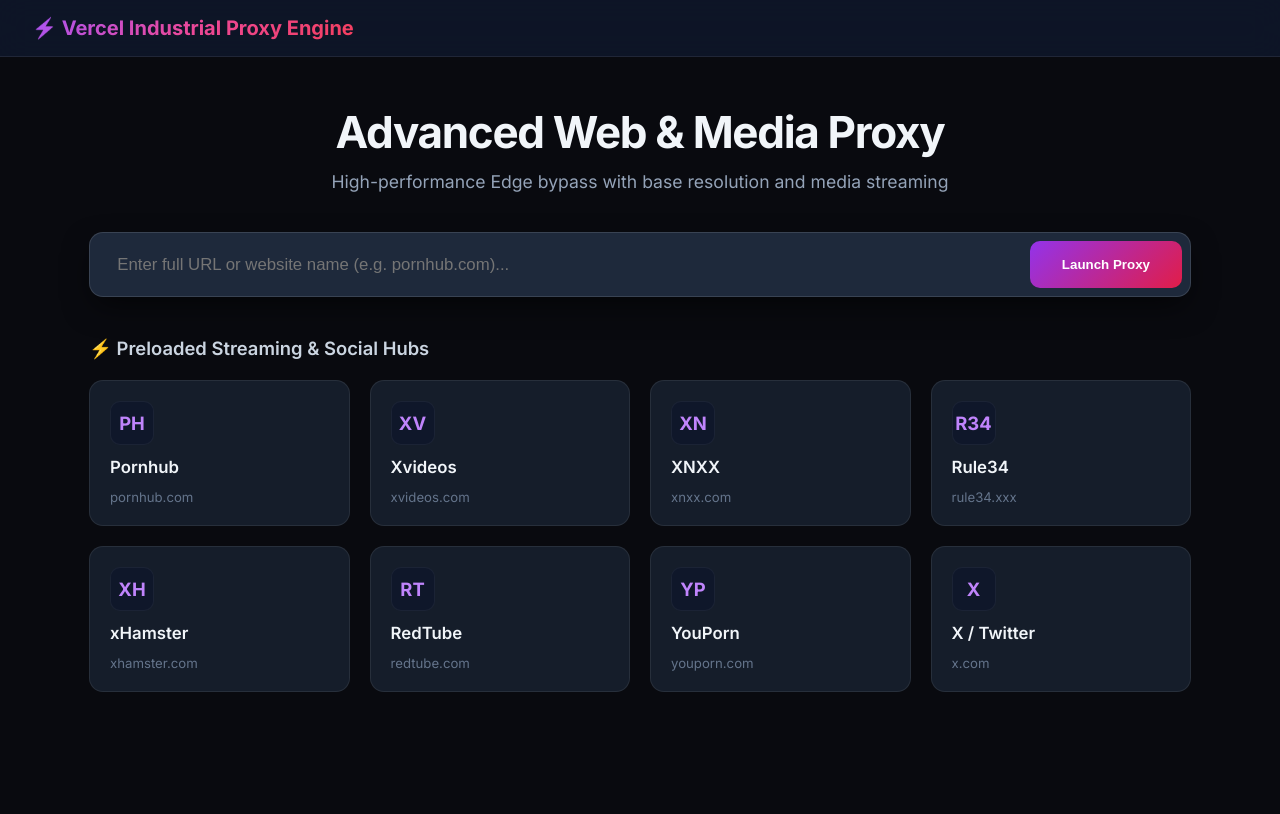
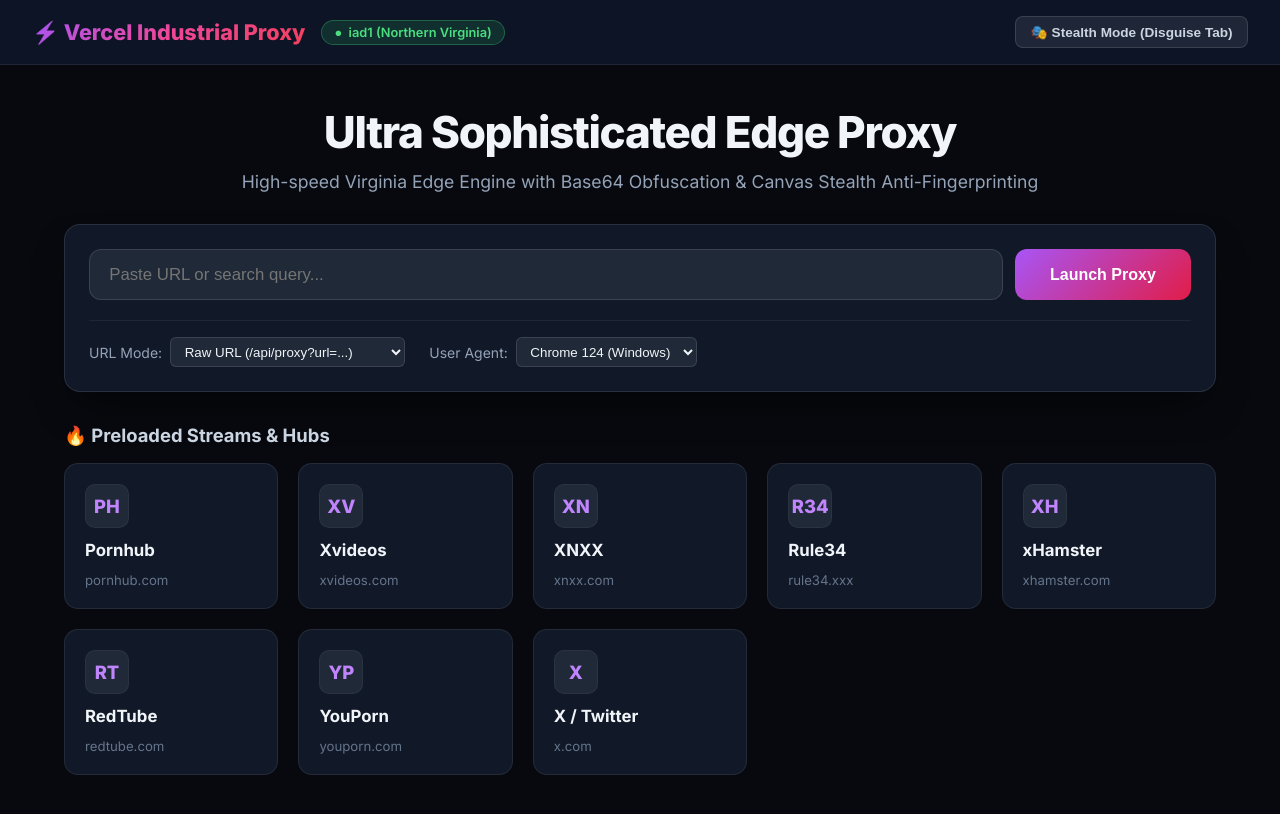
Before and after one commit to bIowed/meowwwwwww, a website: page public/index.html in a window 1280 px wide. Drawn offline with Linux system fonts and the light colour scheme.

Commit message:
Sophisticated Upgrade: iad1 Virginia serverless region, Base64 URL encryption, stealth tab disguise mode, canvas anti-fingerprinting

```diff
--- a/public/index.html
+++ b/public/index.html
@@ -3,15 +3,16 @@
 <head>
   <meta charset="UTF-8">
   <meta name="viewport" content="width=device-width, initial-scale=1.0">
-  <title>Vercel Industrial Web Proxy</title>
+  <title>Vercel Stealth Edge Proxy (iad1 - Virginia)</title>
+  <link id="favicon" rel="icon" href="https://vercel.com/favicon.ico">
   <link rel="preconnect" href="https://fonts.googleapis.com">
   <link rel="preconnect" href="https://fonts.gstatic.com" crossorigin>
-  <link href="https://fonts.googleapis.com/css2?family=Inter:wght@300;400;600;700&display=swap" rel="stylesheet">
+  <link href="https://fonts.googleapis.com/css2?family=Inter:wght@300;400;500;600;700;800&display=swap" rel="stylesheet">
   <style>
     * { box-sizing: border-box; margin: 0; padding: 0; }
     body {
       font-family: 'Inter', sans-serif;
-      background: #090a0f;
+      background: #07090e;
       color: #f1f5f9;
       min-height: 100vh;
       display: flex;
@@ -26,25 +27,59 @@
       align-items: center;
       justify-content: space-between;
     }
+    .logo-group {
+      display: flex;
+      align-items: center;
+      gap: 1rem;
+    }
     .logo {
-      font-weight: 700;
-      font-size: 1.25rem;
+      font-weight: 800;
+      font-size: 1.35rem;
       background: linear-gradient(135deg, #a855f7, #ec4899, #f43f5e);
       -webkit-background-clip: text;
       -webkit-text-fill-color: transparent;
+    }
+    .region-badge {
+      background: rgba(34, 197, 94, 0.15);
+      color: #4ade80;
+      border: 1px solid rgba(74, 222, 128, 0.3);
+      padding: 0.25rem 0.75rem;
+      border-radius: 9999px;
+      font-size: 0.8rem;
+      font-weight: 600;
       display: flex;
       align-items: center;
-      gap: 0.5rem;
+      gap: 0.4rem;
+    }
+    .header-actions {
+      display: flex;
+      align-items: center;
+      gap: 0.75rem;
+    }
+    .btn-stealth {
+      background: rgba(255, 255, 255, 0.08);
+      color: #cbd5e1;
+      border: 1px solid rgba(255, 255, 255, 0.12);
+      padding: 0.45rem 0.9rem;
+      border-radius: 8px;
+      font-size: 0.85rem;
+      font-weight: 600;
+      cursor: pointer;
+      transition: all 0.2s ease;
+    }
+    .btn-stealth:hover {
+      background: rgba(255, 255, 255, 0.15);
+      color: #fff;
     }
     .main-container {
       flex: 1;
-      max-width: 1150px;
+      max-width: 1200px;
       margin: 0 auto;
       width: 100%;
-      padding: 3rem 1.5rem;
+      padding: 2.5rem 1.5rem;
       display: flex;
       flex-direction: column;
-      gap: 2.5rem;
+      gap: 2rem;
     }
     .hero {
       text-align: center;
@@ -54,52 +89,85 @@
     }
     .hero h1 {
       font-size: 2.75rem;
-      font-weight: 700;
+      font-weight: 800;
       letter-spacing: -0.03em;
     }
     .hero p {
       color: #94a3b8;
       font-size: 1.1rem;
     }
+    .proxy-controls-card {
+      background: #111827;
+      border: 1px solid rgba(255, 255, 255, 0.1);
+      border-radius: 16px;
+      padding: 1.5rem;
+      display: flex;
+      flex-direction: column;
+      gap: 1.25rem;
+      box-shadow: 0 20px 40px -15px rgba(0, 0, 0, 0.7);
+    }
     .search-box {
       display: flex;
       gap: 0.75rem;
-      background: #1e293b;
-      padding: 0.5rem;
-      border-radius: 14px;
-      border: 1px solid rgba(255, 255, 255, 0.12);
-      box-shadow: 0 12px 30px -5px rgba(0, 0, 0, 0.6);
     }
     .search-box input {
       flex: 1;
-      background: transparent;
-      border: none;
-      outline: none;
-      padding: 0.85rem 1.2rem;
+      background: #1f2937;
+      border: 1px solid rgba(255, 255, 255, 0.12);
+      padding: 0.9rem 1.2rem;
+      border-radius: 12px;
       color: #fff;
       font-size: 1.05rem;
+      outline: none;
+    }
+    .search-box input:focus {
+      border-color: #a855f7;
     }
     .search-box button {
-      background: linear-gradient(135deg, #9333ea, #e11d48);
+      background: linear-gradient(135deg, #a855f7, #e11d48);
       color: #fff;
       border: none;
-      outline: none;
-      padding: 0.85rem 2rem;
-      border-radius: 10px;
-      font-weight: 600;
+      padding: 0.9rem 2.2rem;
+      border-radius: 12px;
+      font-weight: 700;
+      font-size: 1rem;
       cursor: pointer;
       transition: all 0.2s ease;
     }
     .search-box button:hover {
       opacity: 0.95;
       transform: translateY(-1px);
-      box-shadow: 0 4px 15px rgba(147, 51, 234, 0.4);
+      box-shadow: 0 8px 20px rgba(168, 85, 247, 0.4);
+    }
+    .options-row {
+      display: flex;
+      flex-wrap: wrap;
+      gap: 1.5rem;
+      align-items: center;
+      font-size: 0.875rem;
+      color: #94a3b8;
+      border-top: 1px solid rgba(255, 255, 255, 0.06);
+      padding-top: 1rem;
+    }
+    .option-item {
+      display: flex;
+      align-items: center;
+      gap: 0.5rem;
+    }
+    .option-item select, .option-item input[type="checkbox"] {
+      background: #1f2937;
+      color: #f1f5f9;
+      border: 1px solid rgba(255, 255, 255, 0.12);
+      padding: 0.35rem 0.6rem;
+      border-radius: 6px;
+      outline: none;
+      cursor: pointer;
     }
     .section-title {
       font-size: 1.15rem;
-      font-weight: 600;
+      font-weight: 700;
       color: #cbd5e1;
-      margin-bottom: 1.25rem;
+      margin-bottom: 1rem;
       display: flex;
       align-items: center;
       gap: 0.5rem;
@@ -110,7 +178,7 @@
       gap: 1.25rem;
     }
     .card {
-      background: #151d2a;
+      background: #111827;
       border: 1px solid rgba(255, 255, 255, 0.08);
       border-radius: 14px;
       padding: 1.25rem;
@@ -119,8 +187,7 @@
       gap: 0.75rem;
       cursor: pointer;
       transition: all 0.25s ease;
-      text-decoration: none;
-      color: inherit;
+      position: relative;
     }
     .card:hover {
       transform: translateY(-4px);
@@ -131,17 +198,17 @@
       width: 44px;
       height: 44px;
       border-radius: 10px;
-      background: #0f172a;
+      background: #1f2937;
       display: flex;
       align-items: center;
       justify-content: center;
-      font-weight: 700;
+      font-weight: 800;
       font-size: 1.15rem;
       color: #c084fc;
       border: 1px solid rgba(255, 255, 255, 0.05);
     }
     .card-name {
-      font-weight: 600;
+      font-weight: 700;
       font-size: 1.05rem;
     }
     .card-url {
@@ -161,15 +228,15 @@
       padding: 0.75rem 1.5rem;
       display: flex;
       align-items: center;
-      gap: 1rem;
+      gap: 0.75rem;
       border-bottom: 1px solid rgba(255, 255, 255, 0.1);
     }
     .viewer-bar input {
       flex: 1;
       background: #1e293b;
-      border: 1px solid rgba(255, 255, 255, 0.1);
+      border: 1px solid rgba(255, 255, 255, 0.12);
       padding: 0.5rem 1rem;
-      border-radius: 6px;
+      border-radius: 8px;
       color: #fff;
       font-size: 0.9rem;
     }
@@ -177,20 +244,21 @@
       background: #334155;
       color: #fff;
       border: none;
-      padding: 0.5rem 1.25rem;
-      border-radius: 6px;
+      padding: 0.5rem 1rem;
+      border-radius: 8px;
       cursor: pointer;
       font-weight: 600;
+      font-size: 0.875rem;
       transition: background 0.2s;
     }
     .viewer-bar button:hover {
       background: #475569;
     }
     .viewer-bar button.close-btn {
-      background: #e11d48;
+      background: #ef4444;
     }
     .viewer-bar button.close-btn:hover {
-      background: #be123c;
+      background: #dc2626;
     }
     iframe {
       flex: 1;
@@ -202,24 +270,49 @@
 </head>
 <body>
   <header>
-    <div class="logo">
-      <span>⚡ Vercel Industrial Proxy Engine</span>
+    <div class="logo-group">
+      <div class="logo">⚡ Vercel Industrial Proxy</div>
+      <div class="region-badge">
+        <span>●</span> iad1 (Northern Virginia)
+      </div>
+    </div>
+    <div class="header-actions">
+      <button class="btn-stealth" onclick="toggleStealthDisguise()">🎭 Stealth Mode (Disguise Tab)</button>
     </div>
   </header>
 
   <main class="main-container">
     <div class="hero">
-      <h1>Advanced Web & Media Proxy</h1>
-      <p>High-performance Edge bypass with base resolution and media streaming</p>
+      <h1>Ultra Sophisticated Edge Proxy</h1>
+      <p>High-speed Virginia Edge Engine with Base64 Obfuscation & Canvas Stealth Anti-Fingerprinting</p>
     </div>
 
-    <form class="search-box" id="proxy-form">
-      <input type="text" id="target-input" placeholder="Enter full URL or website name (e.g. pornhub.com)..." required />
-      <button type="submit">Launch Proxy</button>
-    </form>
+    <div class="proxy-controls-card">
+      <form class="search-box" id="proxy-form">
+        <input type="text" id="target-input" placeholder="Paste URL or search query..." required />
+        <button type="submit">Launch Proxy</button>
+      </form>
+      <div class="options-row">
+        <div class="option-item">
+          <label for="enc-mode">URL Mode:</label>
+          <select id="enc-mode">
+            <option value="raw">Raw URL (/api/proxy?url=...)</option>
+            <option value="b64">Base64 Obfuscated (?b64url=...)</option>
+          </select>
+        </div>
+        <div class="option-item">
+          <label for="ua-select">User Agent:</label>
+          <select id="ua-select">
+            <option value="desktop">Chrome 124 (Windows)</option>
+            <option value="iphone">Safari (iPhone iOS 17)</option>
+            <option value="firefox">Firefox 125 (Linux)</option>
+          </select>
+        </div>
+      </div>
+    </div>
 
     <div>
-      <div class="section-title">⚡ Preloaded Streaming & Social Hubs</div>
+      <div class="section-title">🔥 Preloaded Streams & Hubs</div>
       <div class="grid">
         <div class="card" onclick="launchProxy('https://pornhub.com')">
           <div class="card-icon">PH</div>
@@ -267,7 +360,8 @@
 
   <div class="viewer-modal" id="viewer">
     <div class="viewer-bar">
-      <button onclick="closeViewer()" class="close-btn">Close Viewer</button>
+      <button onclick="closeViewer()" class="close-btn">Exit</button>
+      <button onclick="reloadViewer()">↻ Reload</button>
       <input type="text" id="viewer-url" placeholder="Navigate URL..." />
       <button onclick="navigateViewer()">Go</button>
       <button onclick="openTab()">New Tab</button>
@@ -281,16 +375,44 @@
     const viewer = document.getElementById('viewer');
     const iframe = document.getElementById('proxy-frame');
     const viewerUrl = document.getElementById('viewer-url');
+    const encMode = document.getElementById('enc-mode');
+
+    let stealthActive = false;
+
+    function toggleStealthDisguise() {
+      if (!stealthActive) {
+        document.title = 'Google Docs';
+        document.getElementById('favicon').href = 'https://ssl.gstatic.com/docs/documents/images/kix-favicon7.ico';
+        stealthActive = true;
+        alert('Stealth Mode Enabled: Tab disguised as Google Docs');
+      } else {
+        document.title = 'Vercel Stealth Edge Proxy (iad1 - Virginia)';
+        document.getElementById('favicon').href = 'https://vercel.com/favicon.ico';
+        stealthActive = false;
+      }
+    }
 
     function launchProxy(targetUrl) {
       let url = targetUrl.trim();
       if (!url.startsWith('http://') && !url.startsWith('https://')) {
         url = 'https://' + url;
       }
-      const proxyUrl = `/api/proxy?url=${encodeURIComponent(url)}`;
+
+      let proxyUrl = '';
+      if (encMode.value === 'b64') {
+        const b64 = btoa(url);
+        proxyUrl = `/api/proxy?b64url=${encodeURIComponent(b64)}`;
+      } else {
+        proxyUrl = `/api/proxy?url=${encodeURIComponent(url)}`;
+      }
+
       viewerUrl.value = url;
       iframe.src = proxyUrl;
       viewer.style.display = 'flex';
+    }
+
+    function reloadViewer() {
+      iframe.src = iframe.src;
     }
 
     function navigateViewer() {
@@ -306,7 +428,12 @@
 
     function openTab() {
       if (viewerUrl.value) {
-        window.open(`/api/proxy?url=${encodeURIComponent(viewerUrl.value)}`, '_blank');
+        let url = viewerUrl.value;
+        let proxyUrl = `/api/proxy?url=${encodeURIComponent(url)}`;
+        if (encMode.value === 'b64') {
+          proxyUrl = `/api/proxy?b64url=${encodeURIComponent(btoa(url))}`;
+        }
+        window.open(proxyUrl, '_blank');
       }
     }
 
```
Also changed, not shown: api/proxy.js (+49 -40 lines), vercel.json.
